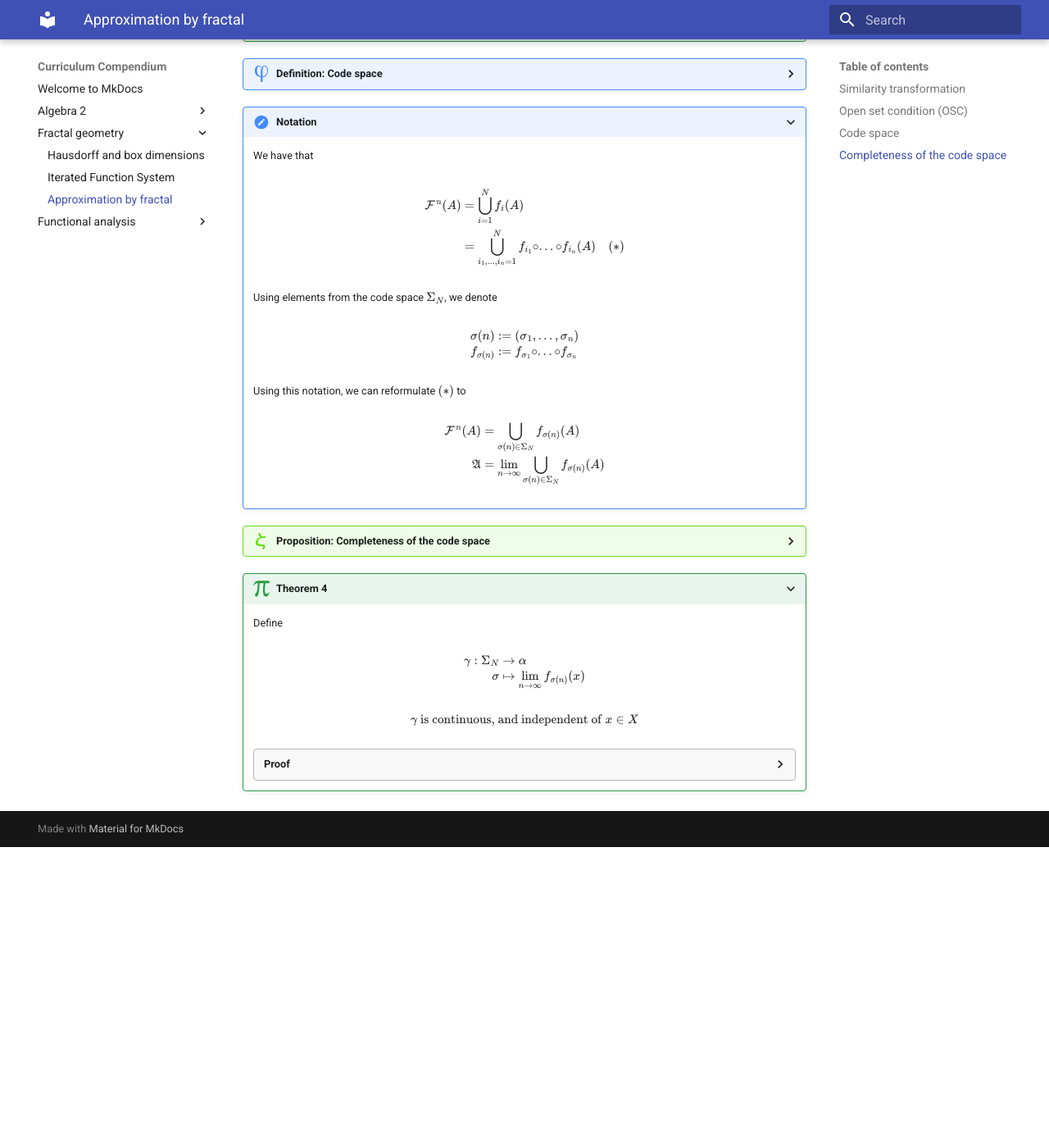
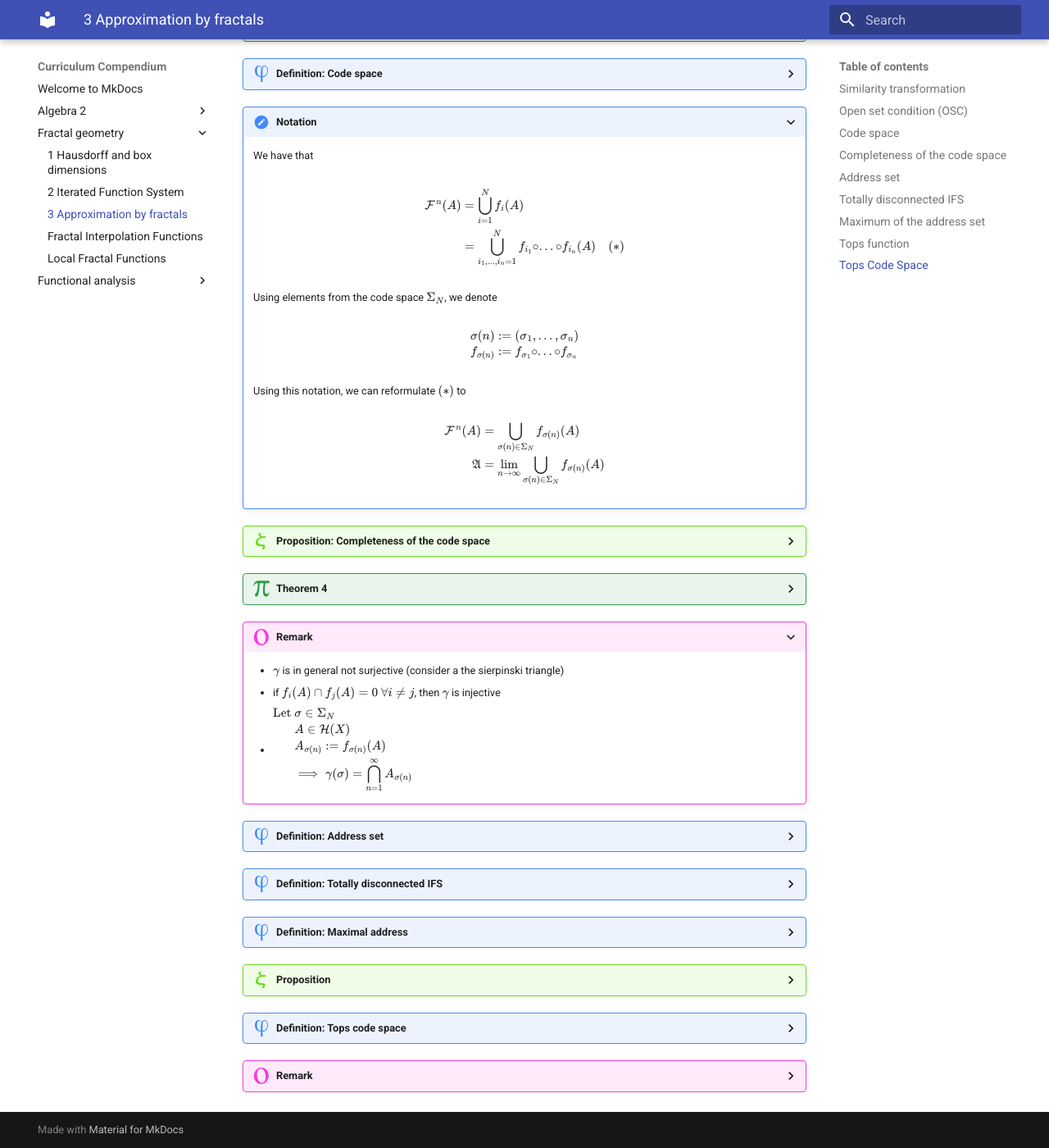
Before and after one commit to martinsw01/curriculum-compendium, an MkDocs documentation site: the page built from docs/fractal_geometry/3approximation_by_fractals.md, in a window 1280 px wide and 1400 px high, scrolled down 576 px. Shown: the whole window at 82% size. Built offline with MkDocs 1.6.1 and Material for MkDocs 9.7.7, drawn with Linux system fonts in a browser that asks for light colours; before the commit the page ends 1609 px from its top, so only the background shows below that; some of the changed text lies outside the part shown.

Commit message:
First third of fractal geometry

```diff
--- a/docs/fractal_geometry/3approximation_by_fractals.md
+++ b/docs/fractal_geometry/3approximation_by_fractals.md
@@ -1,4 +1,4 @@
-# Approximation by fractal
+# 3 Approximation by fractals
 
 ??? theorem "Theorem 1: Collage theorem"
     $\begin{align*}
@@ -147,9 +147,9 @@
 ??? definition "Definition: Code space"
     ## Code space
 
-    $$\Sigma_N := \{1, ..., N\}^\N$$
+    $$\S_N := \{1, ..., N\}^\N$$
 
-    Elements are given by $\sigma=(\sigma_1, \sigma_2, ...) \in \Sigma_N$, with $\sigma_i \in \{1, ..., N\}$
+    Elements are given by $\s=(\s_1, \s_2, ...) \in \S_N$, with $\s_i \in \{1, ..., N\}$
 
 
 ???+ notation "Notation"
@@ -162,19 +162,19 @@
     \end{align*}
     $$
 
-    Using elements from the code space $\Sigma_N$, we denote
+    Using elements from the code space $\S_N$, we denote
 
     $$\begin{align*}
-        \sigma(n)&:=(\sigma_1, ..., \sigma_n) \\
-        f_{\sigma(n)}&:=f_{\sigma_1} \circ ... \circ f_{\sigma_n}
+        \s(n)&:=(\s_1, ..., \s_n) \\
+        f_{\s(n)}&:=f_{\s_1} \circ ... \circ f_{\s_n}
     \end{align*}$$
 
     Using this notation, we can reformulate $(*)$ to
 
     $$
     \begin{align*}
-        \F^n(A) &= \bigcup_{\sigma(n) \in \Sigma_N} f_{\sigma(n)}(A) \\
-        \A &= \lim_{n\to\infty} \bigcup_{\sigma(n) \in \Sigma_N} f_{\sigma(n)}(A)
+        \F^n(A) &= \bigcup_{\s(n) \in \S_N} f_{\s(n)}(A) \\
+        \A &= \lim_{n\to\infty} \bigcup_{\s(n) \in \S_N} f_{\s(n)}(A)
     \end{align*}
     $$
 
@@ -182,20 +182,20 @@
 ??? proposition "Proposition: Completeness of the code space"
     ## Completeness of the code space
 
-    Let the metric $d_F : \Sigma_N^2 \to \R$ be given by
+    Let the metric $d_F : \S_N^2 \to \R$ be given by
 
-    $$d_F(\sigma, \tau):=\sum_{i=1}^\infty \frac{|\sigma_i-\tau_i|}{(N+1)^i}$$
+    $$d_F(\s, \tau):=\sum_{i=1}^\infty \frac{|\s_i-\tau_i|}{(N+1)^i}$$
 
-    $\left(\Sigma_N, d_F\right)$ forms a complete metric space.
+    $\left(\S_N, d_F\right)$ forms a complete metric space.
 
 
-???+ theorem "Theorem 4"
+??? theorem "Theorem 4"
     Define
 
     $$
     \begin{align*}
-        \gamma : \Sigma_N & \to \alpha \\
-        \sigma & \mapsto \lim_{n\to\infty} f_{\sigma(n)} (x)
+        \gamma : \S_N & \to \alpha \\
+        \s & \mapsto \lim_{n\to\infty} f_{\s(n)} (x)
     \end{align*}
     $$
 
@@ -212,14 +212,14 @@
 
             $$
             \begin{align*}
-                \implies |f_{\sigma(n)}(x)-f_{\sigma(n)}(y)|
+                \implies |f_{\s(n)}(x)-f_{\s(n)}(y)|
                 & \le L^n |x-y| \\
                 & \le L^n \diam X \\
-                |f_{\sigma(m)}(x)-f_{\sigma(n)}(y)| & \le L^{n'} \diam X & n':=\min\{n, m\}
+                |f_{\s(m)}(x)-f_{\s(n)}(y)| & \le L^{n'} \diam X & n':=\min\{n, m\}
             \end{align*}
             $$
 
-            We get a cauchy sequence in $\Sigma_N$ independent of $x\in X$. Thus, the limit exists and is unique.
+            We get a cauchy sequence in $\S_N$ independent of $x\in X$. Thus, the limit exists and is unique.
             $\tab\square$
 
         === "Continuity"
@@ -236,18 +236,18 @@
             $$
 
             $\begin{align*}
-                \text{Let } & \sigma, \tau \in \Sigma_N \text{ s.t.} \\
-                & \sigma(n) = \tau(n)
+                \text{Let } & \s, \tau \in \S_N \text{ s.t.} \\
+                & \s(n) = \tau(n)
             \end{align*}$
 
             Then, we get
 
             $$
             \begin{align*}
-                d_F(\sigma, \tau)
+                d_F(\s, \tau)
                 &= \sum_{i=n+1}^\infty \frac{\varepsilon}{1-L} < \frac{1}{(N+1)^n} \\
-                \implies |\gamma(\sigma)-\gamma(\tau)|
-                &= \lim_{n\to\infty} |f_{\sigma(n)}(x)-f_{tau(n)}(y)| \\
+                \implies |\gamma(\s)-\gamma(\tau)|
+                &= \lim_{n\to\infty} |f_{\s(n)}(x)-f_{tau(n)}(y)| \\
                 & \le L^n \diam X < \varepsilon & \square
             \end{align*}
             $$
@@ -257,8 +257,104 @@
 
             $$
             \begin{align*}
-                \exists\ & (\sigma_\mu(n)) \subset \Sigma_N \text{ s.t.} \\
-                & y = \lim_{n\to\infty} f_{\sigma_\mu(n)}(x) \\
-                ...
+                \exists\ & (\s_\mu(n)) \subset \S_N \text{ s.t.} \\
+                & y = \lim_{n\to\infty} f_{\s_\mu(n)}(x) \\
             \end{align*}
             $$
+
+            As $\S_N$ is compact, we know that there exists a subsequence $(\s_{\nu_\mu})$
+            converging to some $\tau\in\S_N$, i.e. $d_F(\s_{\nu_\mu}, \tau) \to 0$
+
+            Let $c(\mu):=\left|\left\{\kappa \in \N : (\s_{\nu_\mu})_j = \tau_j, \ 1 \le j \le \kappa\right\}\right|$
+            be the number of elements in $\s_{\nu_\mu}$ agreeing with $\tau$.
+
+            $$
+            \begin{align*}
+                \implies & c(\mu) \overset{\mu \to \infty}{\to} \infty \\
+                \implies & |f_{\s_{\nu_\mu}(n)}(x) - f_{\tau(n)}(x)| \le L^{c(\mu)} \diam X \\
+                \implies & y = \gamma (\tau)
+            \end{align*}
+            $$
+
+
+???+ remark
+    - $\gamma$ is in general not surjective (consider a the sierpinski triangle)
+    - if $f_i(A) \cap f_j(A) = 0 \ \forall i \neq j$, then $\gamma$ is injective
+    - $\begin{align*}
+        \text{Let } & \s \in\S_N \\
+        & A \in \H(X) \\
+        & A_{\s(n)}:=f_{\s(n)}(A) \\
+        & \implies \gamma(\s) = \bigcap_{n=1}^{\infty} A_{\s(n)}
+    \end{align*}$
+
+
+??? definition "Definition: Address set"
+    ## Address set
+
+    Let $a \in \A$. The **address set** of $a$ is
+
+    $$\gamma^{-1}(a)$$
+
+    Each element of $\gamma^{-1}(a)$ is called an **address** of $a$.
+
+
+??? definition "Definition: Totally disconnected IFS"
+    ## Totally disconnected IFS
+
+    An IFS is called **totally disconnected** if $\forall a \in \A$
+
+    $$|\gamma^{-1}(a)|=1$$
+
+
+??? definition "Definition: Maximal address"
+    Which representative should be chosen from the address set?
+
+    Define the relation
+
+    $$\prec\ : \S_N \times \S_N$$
+
+    by
+
+    $$\s \prec \omega \iff w_i < \s_i, \tab i=\argmin{j} \s_j \neq \omega_j$$
+
+    1. $\s \not\prec \s$
+    2. $\s \prec \tau \land \tau \prec \omega \implies \s \prec \omega$
+
+    $\begin{align*}
+        \text{Let } & \iota .= 1\ 1\ 1 ... = \overline 1 \\
+        & \omega:= N\ N\ N ... = \overline N \\
+        \implies &\forall\ \iota \neq \s \neq \omega : \omega \prec \s \prec \iota
+    \end{align*}$
+
+
+??? proposition
+
+    ## Maximum of the address set
+
+    Let $a\in\A$. $\gamma^{-1}(a)$ has a mixaimal element with respect to $\prec$.
+
+    ??? proof
+        Let $\s_1$ be the first component of all elements in $\gamma^{-1}(a)$.
+
+        Choose inductively $\s_i$ as the smallest $i$-th component of elements in $\gamma^{-1}(a)$
+        whose first $(i-1)$ components are $\s_1, ..., \s_{i-1}$
+
+        $$\implies (\s_1, ..., \s_{i-1}, ...) \text{ is the unique maxiaml point}$$
+
+
+??? definition "Definition: Tops code space"
+
+    ## Tops function
+
+    $$\tau(\A):=\max\{\gamma^{-1}(a)\}$$
+
+    ## Tops Code Space
+
+    $$\Omega := \tau(\A) \subseteq \S_N$$
+
+
+??? remark
+    - $\tau$ is a bijection $\A \to \Omega$
+    - $\gamma \circ \tau = \tau \circ \gamma = \I_\A$
+    - $\tau^{-1}$ is continuous
+    - $\ta$ is not continuous
```
Also changed, not shown: docs/fractal_geometry/1dimensions.md (+1 -1 lines), docs/fractal_geometry/2iterated_function_system.md (+1 -1 lines), docs/fractal_geometry/fractal_interp_funcs.md (added, +165 -0 lines), docs/fractal_geometry/local_fractal_functions.md (added, +48 -0 lines).
